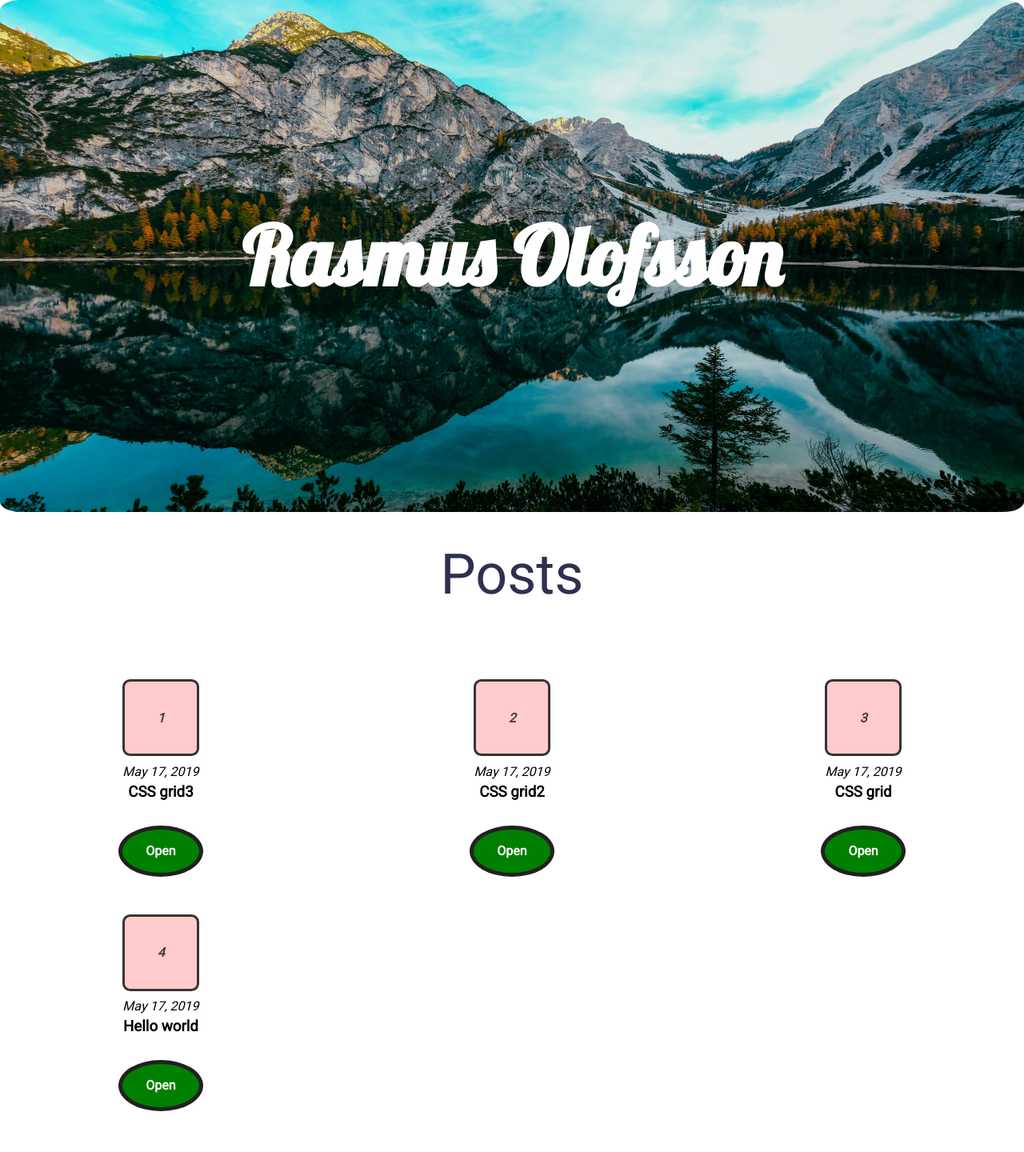
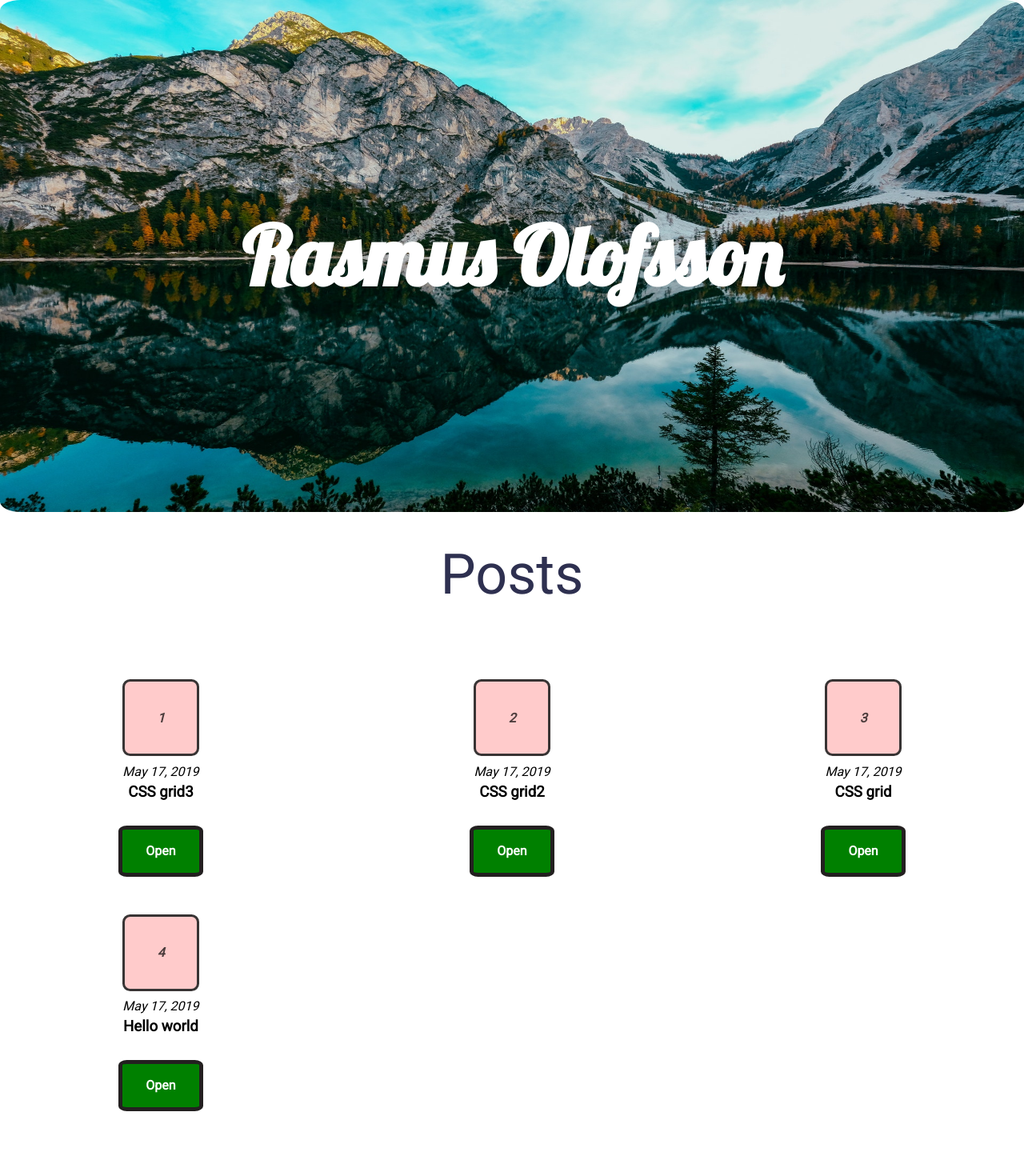
Before and after one commit to rasolo/rasolo.github.io, a Jekyll site: the page built from index.html, in a window 1280 px wide. Shown: the whole page at 80% size. Built offline with Jekyll 4.4.1, drawn with Linux system fonts in a browser that asks for light colours.

Commit message:
Mouse pointer over whole button elements. Change style.

```diff
--- a/assets/css/main.scss
+++ b/assets/css/main.scss
@@ -81,6 +81,7 @@
         text-decoration: none;
         z-index: 1;
         font-weight: bold;
+        padding: 20% 28% 20% 28%; /* Cover pseudo element */
       }
 
       .post-link::before {
@@ -92,7 +93,7 @@
         color: #ffffff;
         text-decoration: none;
         font-size: 30px;
-        border-radius: 50%;
+        border-radius: 10%;
         position: absolute;
         width: 100%;
         height: 28%;
```
